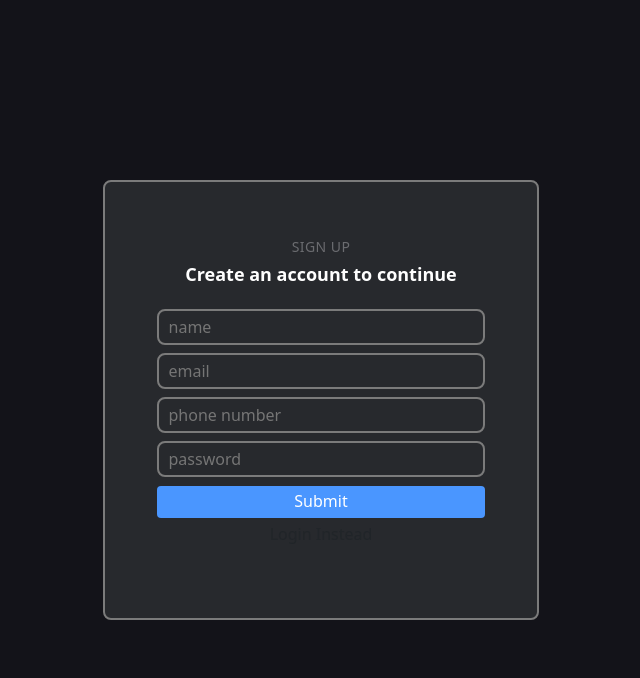
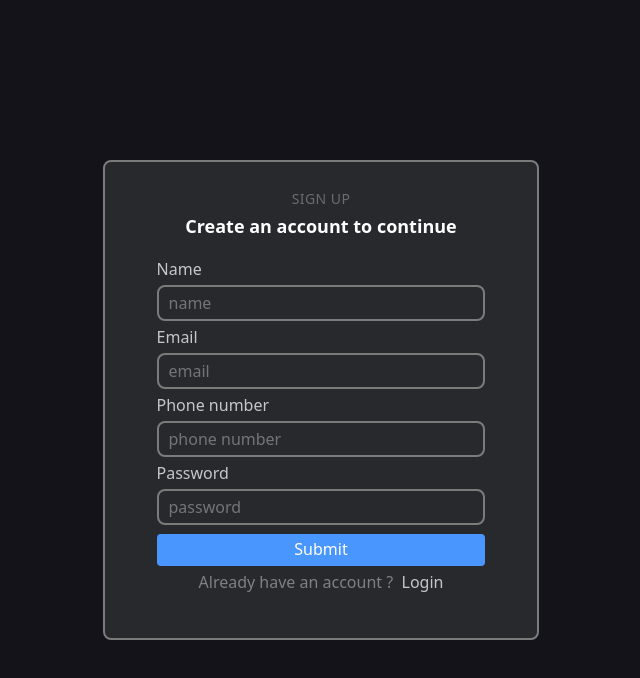
Before and after one commit to satyabhagavan/expense_tracker, a React (Create React App) app in the folder frontend/: page / in a window 1280 px wide. Both pictures are taken after a click on the element "Register". Shown: the top 678 px of the page, without its empty margins (319-959 px from the left). Built offline with nearby package versions, Linux system fonts and the light colour scheme; no server answers.

Commit message:
added labels in signup

```diff
--- a/frontend/src/App.js
+++ b/frontend/src/App.js
@@ -16,8 +16,6 @@ function App() {
     name: "",
   });
 
-  // console.log(user);
-
   React.useEffect(() => {
     axios
       .post(BASE_URL + "/get_info/", {
@@ -25,7 +23,6 @@ function App() {
         email: user_loggedIn_email,
       })
       .then(function (response) {
-        // console.log(response);
         if (response.status === 200) {
           setUser(response.data.data);
         }
@@ -42,8 +39,6 @@ function App() {
     setRefresh(!refresh);
   };
 
-  // console.log(user);
-
   return (
     <>
       <div>
--- a/frontend/src/components/LandingPage.css
+++ b/frontend/src/components/LandingPage.css
@@ -17,7 +17,7 @@
     background-color: #27292D;
     width: 34%;
     min-width: 350px;
-    height: 55%;
+    height: 60%;
     min-height: 300px;
     padding: 10px;
     display: flex;
--- a/frontend/src/components/LandingPage.js
+++ b/frontend/src/components/LandingPage.js
@@ -34,7 +34,6 @@ function LandingPage({ doRefresh }) {
   };
 
   const handleSignUp = () => {
-    // console.log(signUpDetails);
     axios
       .post(BASE_URL + "/register/", {
         email: signUpDetails.email,
@@ -42,7 +41,6 @@ function LandingPage({ doRefresh }) {
         phone_number: signUpDetails.phone_number,
       })
       .then((res) => {
-        // console.log(res);
         alert("registration successful");
         setLogin(true);
       })
@@ -128,6 +126,7 @@ function LandingPage({ doRefresh }) {
               Create an account to continue
             </h3>
             <form className="signUp__form">
+              <label className="input__label">Name</label>
               <input
                 className="form__input"
                 type="name"
@@ -140,6 +139,7 @@ function LandingPage({ doRefresh }) {
                   }));
                 }}
               />
+              <label className="input__label">Email</label>
               <input
                 className="form__input"
                 type="email"
@@ -152,6 +152,7 @@ function LandingPage({ doRefresh }) {
                   }));
                 }}
               />
+              <label className="input__label">Phone number</label>
               <input
                 className="form__input"
                 type="number"
@@ -164,6 +165,7 @@ function LandingPage({ doRefresh }) {
                   }));
                 }}
               />
+              <label className="input__label">Password</label>
               <input
                 className="form__input"
                 type="password"
@@ -186,15 +188,28 @@ function LandingPage({ doRefresh }) {
               >
                 Submit
               </div>
+              <div
+                style={{
+                  display: "flex",
+                  flexDirection: Row,
+                  color: "rgba(127, 128, 132, 1)",
+                }}
+              >
+                Already have an account ?&nbsp;&nbsp;
                 <p
                   className="form__link"
                   onClick={(e) => {
                     e.preventDefault();
                     setLogin(true);
                   }}
+                  style={{
+                    color: "rgba(197, 199, 202, 1)",
+                    cursor: "pointer",
+                  }}
                 >
-                Login Instead
+                  Login
                 </p>
+              </div>
             </form>
           </div>
         )}
```
Lines whose indentation alone changed are shown as unchanged.
